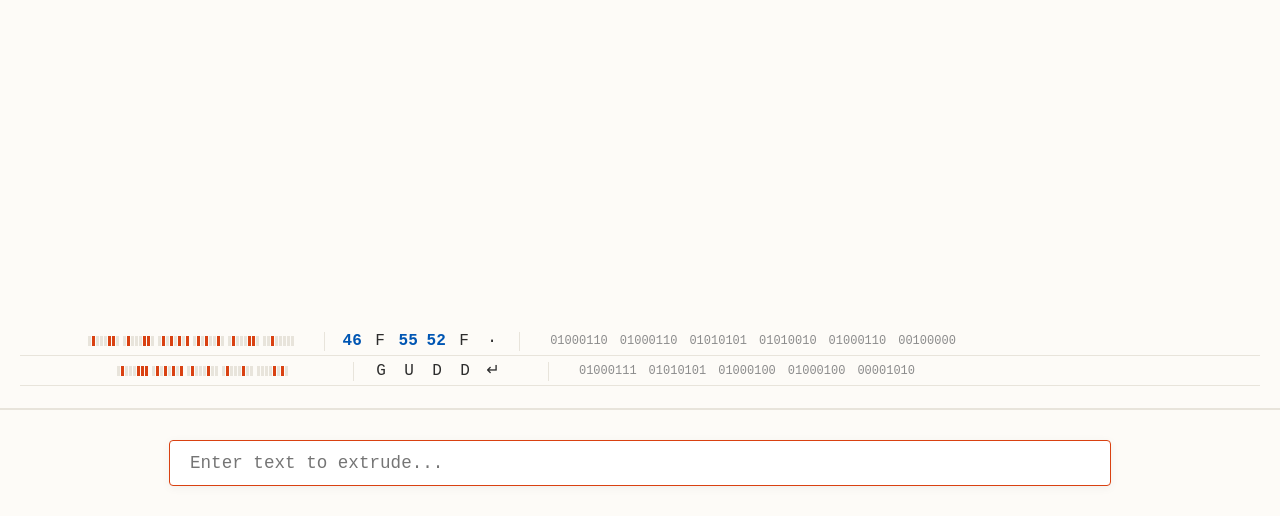
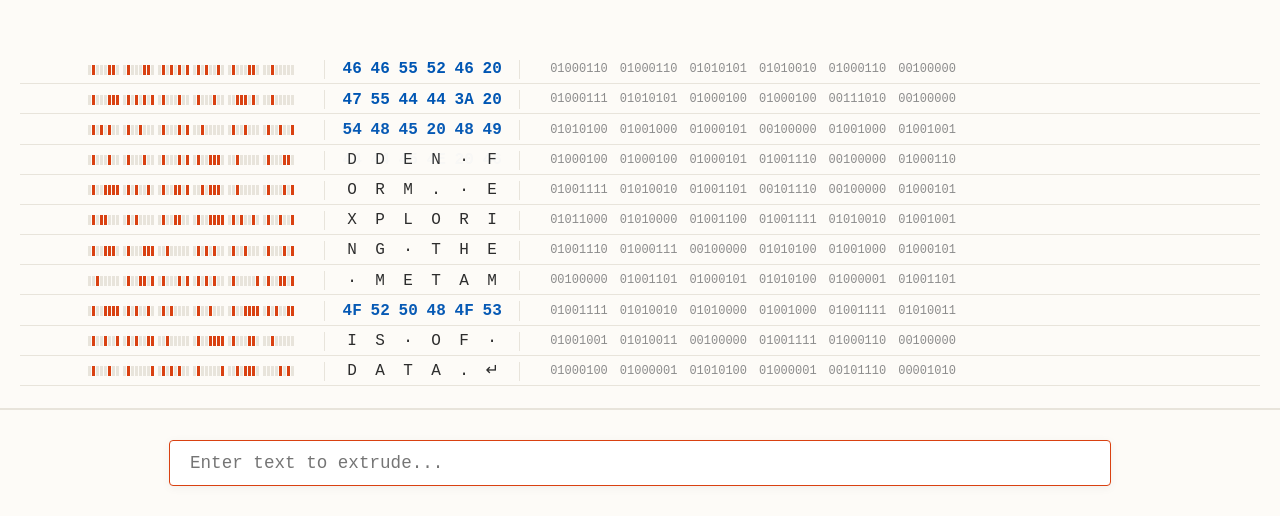
Before and after one commit to michalporeba/ffurf-gudd, a plain HTML site: page index.html in a window 1280 px wide. Shown: the part 284-800 px from the top of the page. Drawn offline with Linux system fonts and the light colour scheme.

Commit message:
next step

```diff
--- a/index.html
+++ b/index.html
@@ -93,7 +93,7 @@
 
         .cell .char, .cell .hex {
             position: absolute;
-            transition: opacity 0.3s ease; /* Slower transition */
+            transition: opacity 1.0s ease-in-out; /* Exactly one second for the change */
         }
 
         .cell .hex {
@@ -288,33 +288,25 @@
         setInterval(() => {
             const rows = Array.from(container.children);
             rows.forEach((row, rowIndex) => {
+                // One probability roll for the ENTIRE row
+                const probability = Math.min(1.0, rowIndex * 0.05);
+                const showHex = Math.random() < probability;
+
                 const cells = row.querySelectorAll('.cell');
-
-                // Linear probability: 0% at row 0, 100% at row 20+
-                const probability = Math.min(1.0, rowIndex * 0.05);
-
                 cells.forEach(cell => {
                     if (!cell.querySelector('.hex')) return; // Skip empty cells
 
-                    if (Math.random() < probability) {
+                    if (showHex) {
                         cell.classList.add('is-hex');
                     } else {
-                        // Only flicker back if we aren't at solid 100%
-                        if (probability < 1.0 && Math.random() > 0.95) {
-                            cell.classList.remove('is-hex');
-                        } else if (probability === 0) {
-                            // Row 0 is always characters
-                            cell.classList.remove('is-hex');
-                        }
+                        cell.classList.remove('is-hex');
                     }
                 });
             });
-        }, 400);
+        }, 1000); // Process all rows every second
 
         // Initial welcome sequence
-        "FFURF GUDD\n".split('').forEach(addChar);
+        "FFURF GUDD: THE HIDDEN FORM. EXPLORING THE METAMORPHOSIS OF DATA.\n".split('').forEach(addChar);
     </script>
-
-
 </body>
 </html>
```
Also changed, not shown: 1 other file.
